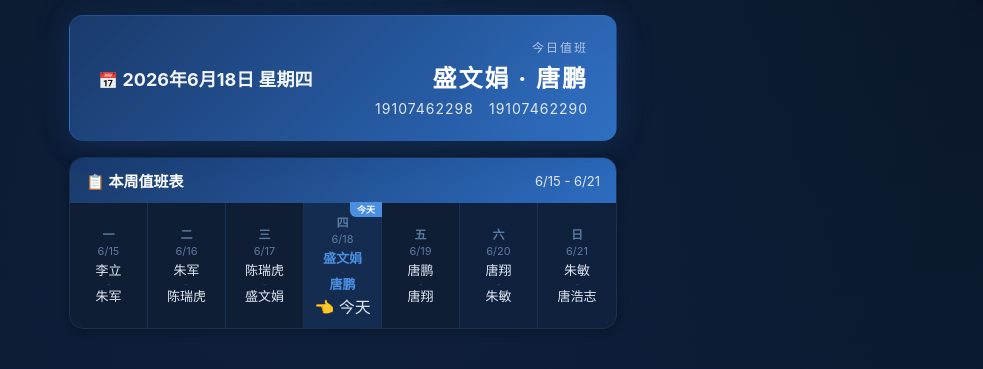
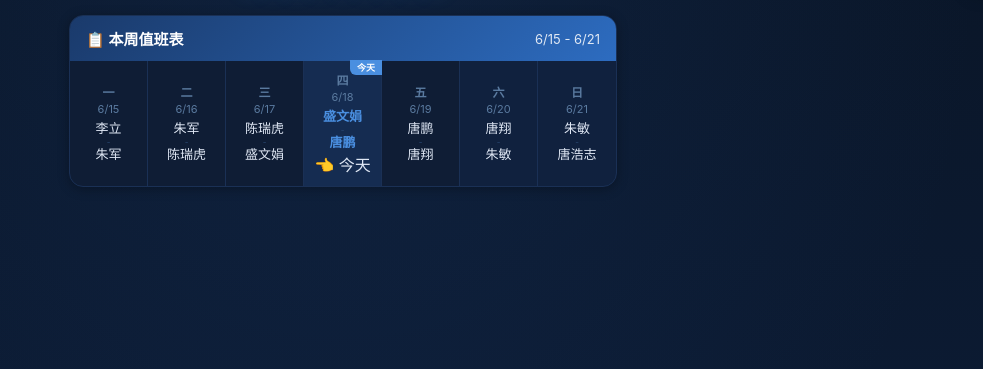
Before and after one commit to juncat555/forest-schedule, a plain HTML site: page index.html in a window 1280 px wide. Shown: the part 57-426 px from the top of the page, without its empty margins (297-1280 px from the left). Drawn offline with Linux system fonts and the light colour scheme.

Commit message:
🗑️ 移除今日值班卡片，仅保留本周值班表

```diff
--- a/index.html
+++ b/index.html
@@ -95,16 +95,6 @@ th{background:var(--bg-card);font-weight:600;color:var(--text-secondary);font-si
 .schedule-title-bar .main-title{font-size:16px;font-weight:700;color:var(--text)}
 .schedule-title-bar .sub-title{font-size:12px;color:var(--text-secondary);margin-top:2px}
 
-/* Today Duty Card */
-.today-card{background:linear-gradient(135deg,#1a3a6b,#2d6cc0);border-radius:14px;padding:22px 28px;margin-bottom:16px;color:#fff;box-shadow:0 4px 24px rgba(26,58,107,0.4),0 0 48px rgba(45,108,192,0.08);border:1px solid rgba(74,143,224,0.15);display:flex;justify-content:space-between;align-items:center;flex-wrap:wrap;gap:12px;position:relative;overflow:hidden}
-.today-card::before{content:'';position:absolute;top:-60%;right:-20%;width:280px;height:280px;background:radial-gradient(circle,rgba(74,143,224,0.1) 0%,transparent 70%);pointer-events:none}
-.today-card .today-date{font-size:16px;opacity:0.95;z-index:1}
-.today-card .today-date strong{font-size:18px}
-.today-card .today-people{text-align:right;z-index:1}
-.today-card .today-people .label{font-size:12px;opacity:0.65;margin-bottom:4px;letter-spacing:2px;text-transform:uppercase}
-.today-card .today-people .names{font-size:24px;font-weight:700;letter-spacing:2px}
-.today-card .today-people .phones{font-size:14px;opacity:0.85;margin-top:4px;letter-spacing:1px}
-
 /* Week Schedule Card */
 #thisWeekSchedule{margin-bottom:0}
 .week-card{background:var(--bg-card);border-radius:14px;box-shadow:var(--shadow);overflow:hidden;border:1px solid var(--border)}
@@ -127,11 +117,6 @@ th{background:var(--bg-card);font-weight:600;color:var(--text-secondary);font-si
   #content{padding:12px 10px 16px}
   .page-header{margin-bottom:12px}
   .page-header h2{font-size:18px}
-  .today-card{padding:14px 16px;margin-bottom:12px}
-  .today-card .today-date{font-size:13px}
-  .today-card .today-date strong{font-size:14px}
-  .today-card .today-people .names{font-size:18px}
-  .today-card .today-people .phones{font-size:12px}
   .week-card-header{padding:10px 12px;font-size:14px}
   .week-day-cell{padding:8px 1px;min-height:52px}
   .week-day-cell .wd-label{font-size:11px}
@@ -162,8 +147,6 @@ th{background:var(--bg-card);font-weight:600;color:var(--text-secondary);font-si
       <div class="page-header">
         <h2>零陵森林公安排班表</h2>
       </div>
-      <!-- 今日值班 -->
-      <div id="todayDuty" class="today-card"></div>
       <!-- 本周值班表 -->
       <div id="thisWeekSchedule"></div>
     </section>
@@ -358,23 +341,6 @@ function renderHome() {
   const year = now.getFullYear();
   const month = now.getMonth() + 1;
   const day = now.getDate();
-
-  // 计算今日值班人员
-  const todayDuty = calcTodayDuty(db.persons, ['赵衡'], year, month, day);
-  const weekNames = ['日','一','二','三','四','五','六'];
-  const dateStr = `${year}年${month}月${day}日 星期${weekNames[now.getDay()]}`;
-
-  let todayHtml = `<div class="today-date">📅 <strong>${dateStr}</strong></div>`;
-  if (todayDuty) {
-    todayHtml += `<div class="today-people">
-      <div class="label">今日值班</div>
-      <div class="names">${todayDuty[0].name} · ${todayDuty[1].name}</div>
-      <div class="phones">${todayDuty[0].phone || ''}　${todayDuty[1].phone || ''}</div>
-    </div>`;
-  } else {
-    todayHtml += `<div class="today-people"><div class="names">暂无排班数据</div></div>`;
-  }
-  document.getElementById('todayDuty').innerHTML = todayHtml;
 
   // 渲染本周值班表
   renderThisWeek(db.persons, ['赵衡'], year, month, day);
```
